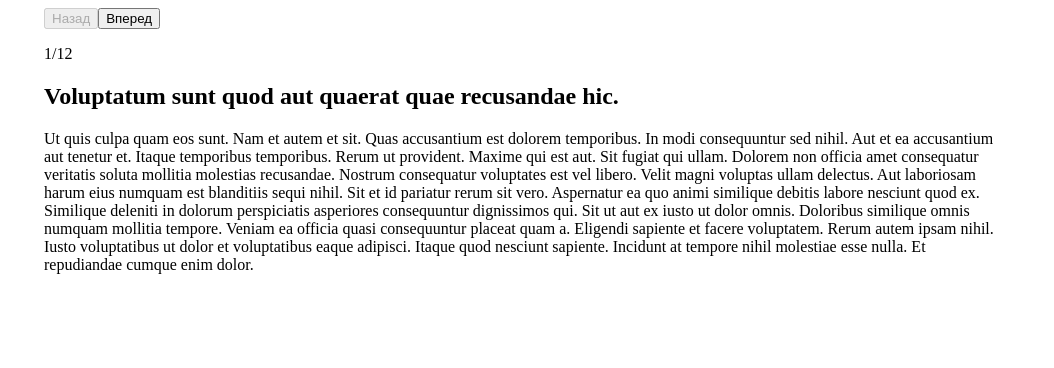
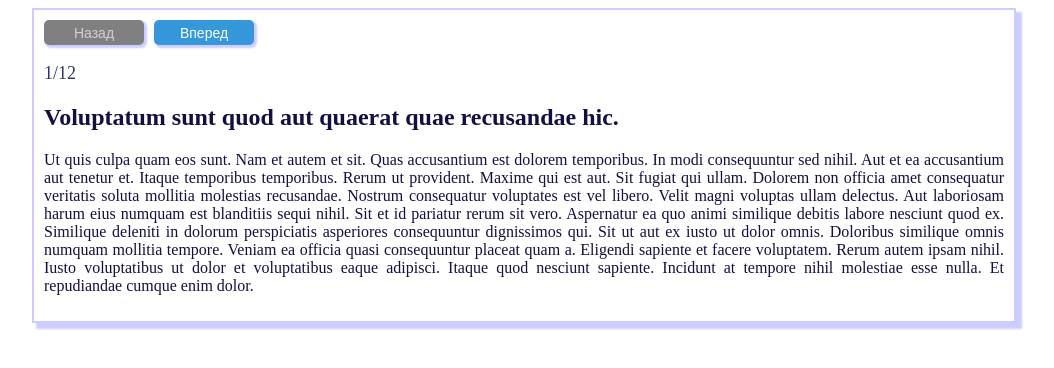
Before and after one commit to YevhenKonyk/goit-react-hw-02-reader, a React app: page / in a window 1280 px wide. Shown: the whole page, without its empty margins (116-1170 px from the left). Built offline with nearby package versions, Linux system fonts and the light colour scheme.

Commit message:
Moved componentsto separate folders, improved

```diff
--- a/src/components/Reader/Controlls.module.css
+++ /dev/null
@@ -1,13 +0,0 @@
-.controlls {
-}
-
-.btn {
-}
-
-.prev {
-  composes: btn;
-}
-
-.next {
-  composes: btn;
-}
--- /dev/null
+++ b/src/components/Reader/Controlls/Controlls.module.css
@@ -0,0 +1,34 @@
+.controlls {
+  width: 210px;
+  display: flex;
+  justify-content: space-between;
+}
+
+.btn {
+  width: 100px;
+  height: 25px;
+  font-size: 14px;
+  cursor: pointer;
+  color: rgb(255, 255, 255);
+  background-color: rgb(52, 152, 219);
+  border-radius: 5px;
+  border: none;
+  box-shadow: 2px 2px 2px 1px rgba(0, 0, 255, 0.2);
+}
+
+.btn:disabled {
+  color: rgb(209, 209, 209);
+  background-color: rgb(128, 128, 128);
+}
+
+.btn:active {
+  background-color: rgb(41, 128, 185);
+}
+
+.prev {
+  composes: btn;
+}
+
+.next {
+  composes: btn;
+}
--- a/src/components/Reader/Progress.module.css
+++ /dev/null
@@ -1,2 +0,0 @@
-.progress {
-}
--- a/src/components/Reader/Progress.js
+++ b/src/components/Reader/Progress/Progress.js
@@ -11,11 +11,11 @@ export default class Progress extends Component {
   render() {
     const { publicationIndex, itemsLength } = this.props;
     return (
-      <>
-        <p className={styles.progress}>
+      <div className={styles.progress}>
+        <p className={styles.text}>
           {publicationIndex + 1}/{itemsLength}
         </p>
-      </>
+      </div>
     );
   }
 }
--- /dev/null
+++ b/src/components/Reader/Progress/Progress.module.css
@@ -0,0 +1,7 @@
+.progress {
+}
+
+.text {
+  font-size: 18px;
+  color: #30336b;
+}
--- a/src/components/Reader/Publication.module.css
+++ /dev/null
@@ -1,8 +0,0 @@
-.publication {
-}
-
-.publication__title {
-}
-
-.publication__text {
-}
--- a/src/components/Reader/Publication.js
+++ b/src/components/Reader/Publication/Publication.js
@@ -12,8 +12,8 @@ export default class Publication extends Component {
     const { title, text } = this.props;
     return (
       <article className={styles.publication}>
-        <h2 className={styles.publication__title}>{title}</h2>
-        <p className={styles.publication__text}>{text}</p>
+        <h2 className={styles.title}>{title}</h2>
+        <p className={styles.text}>{text}</p>
       </article>
     );
   }
--- /dev/null
+++ b/src/components/Reader/Publication/Publication.module.css
@@ -0,0 +1,11 @@
+.publication {
+}
+
+.title {
+  color: #130f40;
+}
+
+.text {
+  color: #130f40;
+  text-align: justify;
+}
--- a/src/components/Reader/Reader.js
+++ b/src/components/Reader/Reader.js
@@ -1,8 +1,8 @@
 import React, { Component } from 'react';
 import PropTypes from 'prop-types';
-import Controlls from './Controlls';
-import Progress from './Progress';
-import Publication from './Publication';
+import Controlls from './Controlls/Controlls';
+import Progress from './Progress/Progress';
+import Publication from './Publication/Publication';
 import styles from './Reader.module.css';
 
 export default class Reader extends Component {
--- a/src/components/Reader/Reader.module.css
+++ b/src/components/Reader/Reader.module.css
@@ -1,4 +1,7 @@
 .reader {
   width: 960px;
   margin: 0 auto;
+  padding: 10px;
+  border: 2px solid rgba(0, 0, 255, 0.2);
+  box-shadow: 5px 5px 2px 1px rgba(0, 0, 255, 0.2);
 }
```
Also changed, not shown: src/components/Reader/Controlls/Controlls.js (renamed from src/components/Reader/Controlls.js).
